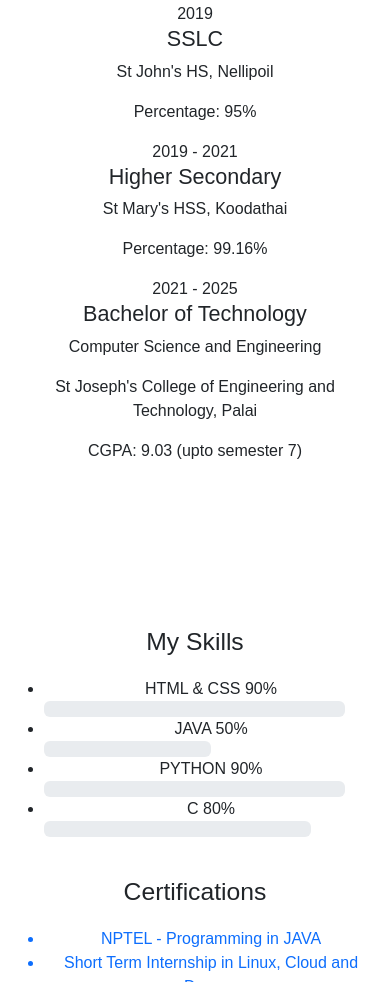
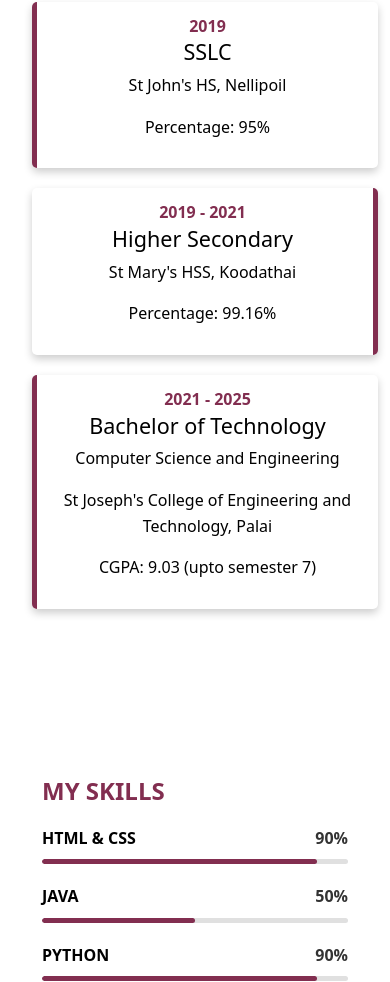
Before and after one commit to hridyamathew/learning_fest, a plain HTML site: page JavaScript/FinalProject/index.html in a window 390 px wide. Shown: the part 1018-2000 px from the top of the page. Drawn offline with nearby package versions, Linux system fonts and the light colour scheme; files that its build step writes are made by us from their sources.

Commit message:
Add files via upload

```diff
--- /dev/null
+++ b/JavaScript/FinalProject/styles.css
@@ -0,0 +1,275 @@
+/* General Reset */
+body {
+  line-height: 1.6;
+  background-color: #fff; /* White background */
+  color: #000; /* Black text */
+}
+
+header {
+  z-index: 1000;
+  position: fixed;
+  top: 0;
+  width: 100%;
+}
+
+/* Hero Section */
+.hero {
+  height: calc(100vh - 70px); /* Adjust for fixed navbar */
+}
+
+.hero h2 {
+  color: #822e50; /* Red text */
+}
+
+.hero p {
+  font-size: 1.25rem;
+  color: #555; /* Softer text color */
+}
+
+/* Social Icons */
+.icon {
+  color: #000; /* Black icons */
+  text-decoration: none;
+  transition: transform 0.3s, color 0.3s;
+}
+
+.icon:hover {
+  transform: scale(1.2);
+  color: #822e50; /* Red hover effect */
+}
+
+/* Profile Image */
+img.rounded-circle {
+  border: 3px solid #822e50; /* Red border */
+}
+
+/* Utility Classes */
+.navbar-brand {
+  font-size: 1.5rem;
+  font-weight: bold;
+}
+
+.navbar-nav .nav-link {
+  color: #000 !important;
+  transition: color 0.3s;
+}
+
+.navbar-nav .nav-link:hover {
+  color: #822e50 !important;
+}
+
+/* Adjust Button Appearance */
+/* Custom Button Styling */
+.custom-btn {
+  font-size: 0.8rem; /* Reduce text size */
+  padding: 4px 5px; /* Reduce padding */
+  border-radius: 4px; /* Slightly rounded corners */
+  width: 170px;
+  height: 30px;
+  background-color: #822e50;
+  color: white;
+}
+
+.custom-btn:hover {
+  background-color: #ffffff; /* Darker red on hover */
+  border-color: #651d3c;
+}
+
+#education {
+  padding: 50px 0;
+  color: rgb(0, 0, 0);
+}
+.education_h2 {
+  color:#822e50;
+}
+
+.timeline {
+  padding-left: 20px;
+  position: relative;
+  max-width: 800px;  /* Set a max-width to limit the timeline width */
+  margin: 0 auto;  /* Centering the timeline */
+}
+
+.timeline-item1 {
+  border-left: 5px solid #822e50; /* Add border with your preferred color */
+  padding: 12px;
+  border-radius: 5px;
+  margin-bottom: 20px;
+  position: relative;
+  max-width: 700px;  /* Reduce the width of timeline items */
+  width: 100%;  /* Ensure responsiveness */
+  box-shadow: 0 4px 8px rgba(0, 0, 0, 0.2); /* Add subtle shadow */
+  transition: all 0.3s ease-in-out; /* Smooth transition for hover effect */
+}
+
+.timeline-item1:hover {
+  box-shadow: 0 8px 16px rgba(0, 0, 0, 0.4); /* Increase shadow to give a popping effect */
+  transform: translateY(-5px) scale(1.02); /* Move element slightly up and enlarge it */
+}
+
+.timeline-item2 {
+  border-right: 5px solid #822e50; /* Add border with your preferred color */
+  padding: 12px;
+  border-radius: 5px;
+  margin-bottom: 20px;
+  position: relative;
+  max-width: 700px;  /* Reduce the width of timeline items */
+  width: 100%;  /* Ensure responsiveness */
+  box-shadow: 0 4px 8px rgba(0, 0, 0, 0.2); /* Add subtle shadow */
+  transition: all 0.3s ease-in-out;
+}
+
+.timeline-item2:hover {
+  box-shadow: 0 8px 16px rgba(0, 0, 0, 0.4); /* Increase shadow to give a popping effect */
+  transform: translateY(-5px) scale(1.02); /* Move element slightly up and enlarge it */
+}
+
+.timeline-item3 {
+  border-left: 5px solid #822e50; /* Add border with your preferred color */
+  padding: 12px;
+  border-radius: 5px;
+  margin-bottom: 20px;
+  position: relative;
+  max-width: 700px;  /* Reduce the width of timeline items */
+  width: 100%;  /* Ensure responsiveness */
+  box-shadow: 0 4px 8px rgba(0, 0, 0, 0.2); /* Add subtle shadow */
+  transition: all 0.3s ease-in-out;
+}
+
+.timeline-item3:hover {
+  box-shadow: 0 8px 16px rgba(0, 0, 0, 0.4); /* Increase shadow to give a popping effect */
+  transform: translateY(-5px) scale(1.02); /* Move element slightly up and enlarge it */
+}
+
+
+.date {
+  font-weight: bold;
+  color: #822e50;
+}
+
+
+#skills-certifications {
+  padding: 100px;
+  margin: 100px;
+}
+
+#skills-certifications .col-md-6:first-child {
+  text-align: left;
+}
+
+#skills-certifications .col-md-6:last-child {
+  text-align: right;
+}
+
+.section-title {
+  font-size: 28px;
+  font-weight: bold;
+  color: #822e50;
+  margin-bottom: 20px;
+  text-transform: uppercase;
+}
+
+.skills-list {
+  list-style: none;
+  padding: 0;
+  font-size: 18px;
+  text-align: left;
+}
+
+.certifications-list {
+  list-style: none;
+  padding: 0;
+  font-size: 18px;
+  text-align: right;
+}
+
+.skills-list li {
+  margin-bottom: 20px;
+  font-weight: bold;
+  position: relative;
+}
+
+/* Progress bar styles */
+.progress-bar {
+  height: 6px;
+  background: #e0e0e0;
+  border-radius: 3px;
+  margin-top: 8px;
+  position: relative;
+  width: 100%;
+}
+
+.progress {
+  height: 6px;
+  background: #822e50;
+  border-radius: 3px;
+}
+
+/* Individual skill progress widths */
+.html { width: 90%; }
+.css { width: 50%; }
+.php { width: 90%; }
+.javascript { width: 80%; }
+
+.percentage {
+  float: right;
+  font-size: 16px;
+  color: #333;
+}
+
+.certifications-list li {
+  margin-bottom: 10px;
+  color: #000;
+  transition: color 0.3s ease, transform 0.3s ease;
+}
+
+.certifications-list li:hover {
+  color: #833d59; /* Change to desired hover color */
+  transform: scale(1.05); /* Slight zoom effect */
+  cursor: pointer;
+}
+
+
+
+/* Responsive Design */
+@media (max-width: 768px) {
+  #skills-certifications {
+    padding: 50px 15px;
+    margin: 50px 15px;
+    text-align: center;
+  }
+
+  .section-title {
+    font-size: 24px;
+  }
+
+  .skills-list,
+  .certifications-list {
+    font-size: 16px;
+  }
+
+  .row {
+    display: flex;
+    flex-direction: column;
+    justify-content: center;
+    align-items: center;
+  }
+
+  .col-md-6 {
+    text-align: center;
+    margin-bottom: 30px;
+  }
+
+
+  .progress-bar {
+    height: 5px;
+  }
+
+  .progress {
+    height: 5px;
+  }
+}
+
+.progress {
+  transition: width 1.5s ease-in-out;
+}
```
Also changed, not shown: JavaScript/FinalProject/education_bg.jpg (added), JavaScript/FinalProject/index.html (line endings or trailing spaces), JavaScript/FinalProject/pic.jpg (added), 4 other files.
